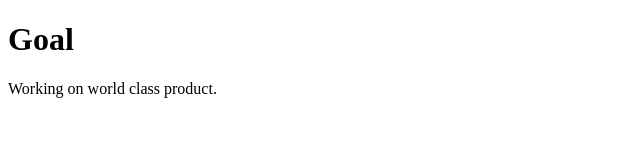
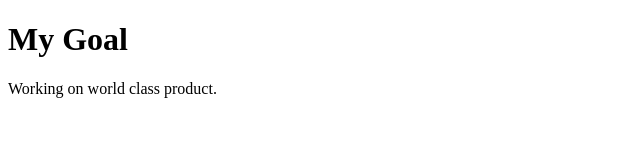
Before and after one commit to qrede/qrede.github.io, a plain HTML site: page index.html in a window 1280 px wide. Shown: the whole page, without its empty margins (0-640 px from the left). Drawn offline with Linux system fonts and the light colour scheme.

Commit message:
Update index.html

```diff
--- a/index.html
+++ b/index.html
@@ -7,7 +7,7 @@
     <meta name="viewport" content="width=device-width, initial-scale=1">
   </head>
   <body>
-    <h1>Goal</h1>
+    <h1>My Goal</h1>
     <p>Working on world class product.</p>
   </body>
 </html>
```
